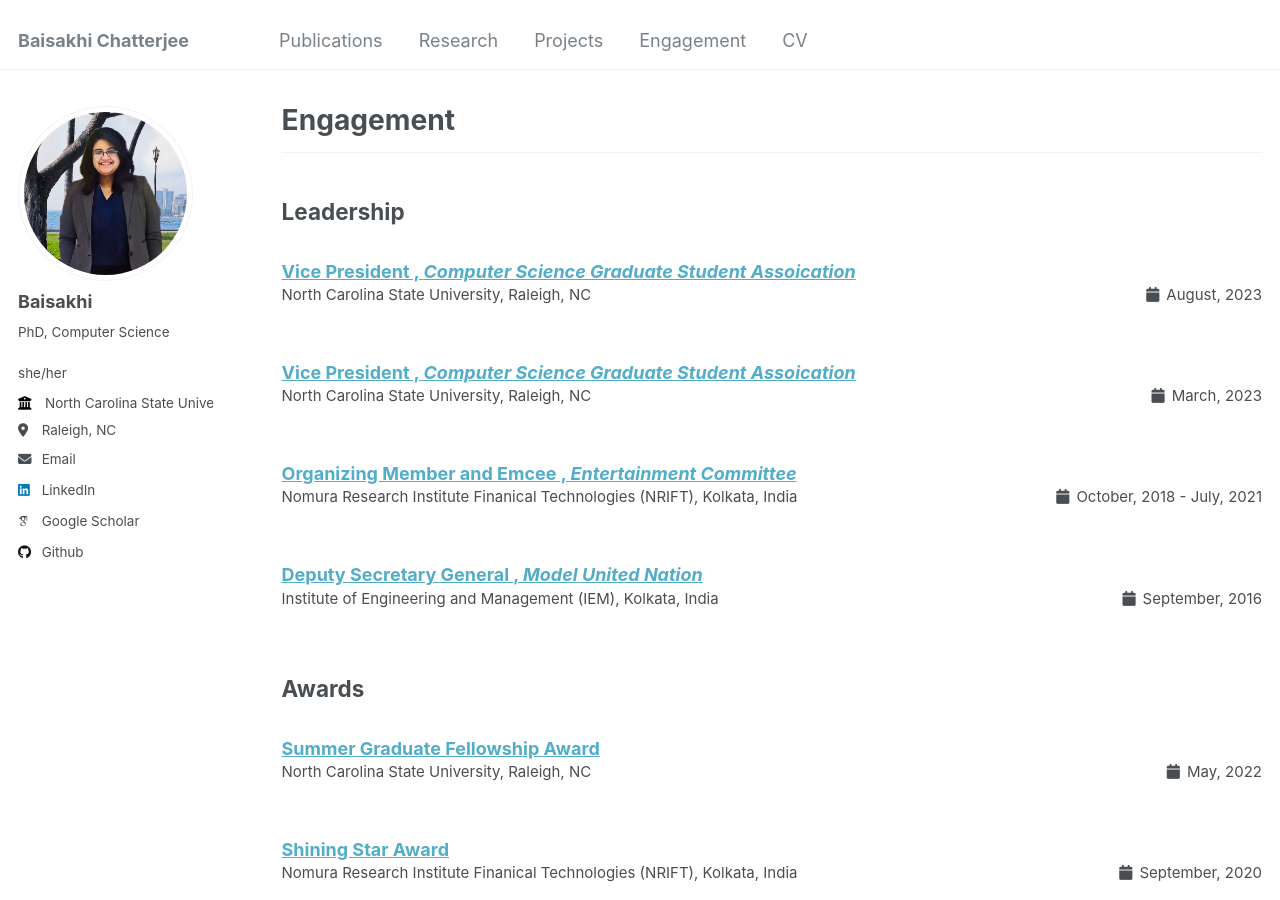
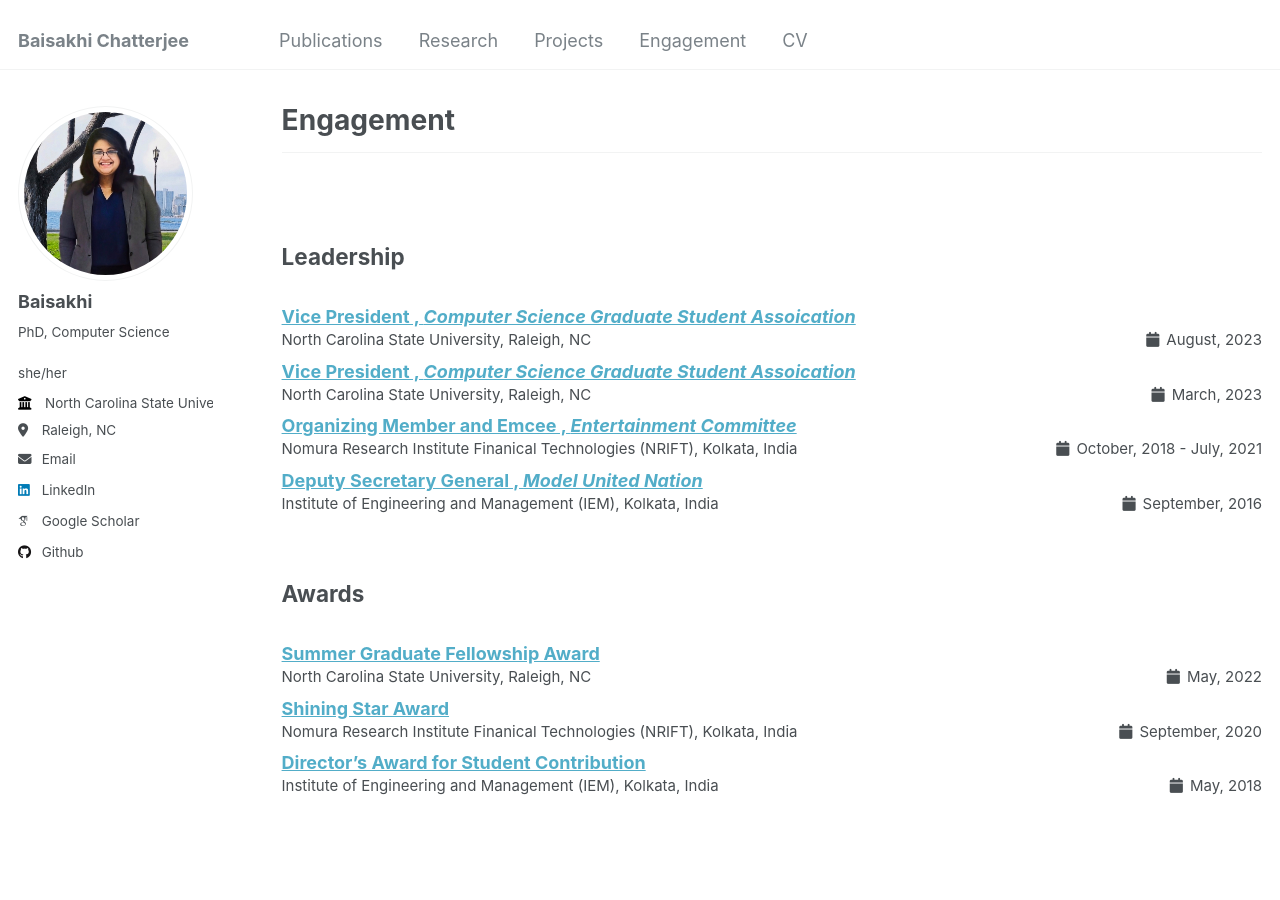
Before and after one commit to baisakhic/baisakhic.github.io, a Jekyll site: the page built from _pages/engagement.html, in a window 1280 px wide and 900 px high. Built offline with Jekyll 4.4.1, drawn with Linux system fonts in a browser that asks for light colours; some web fonts are replaced.

Commit message:
line break

```diff
--- a/_includes/archive-single.html
+++ b/_includes/archive-single.html
@@ -62,8 +62,6 @@
     <p style="margin-top: -10px;" class="archive__item-excerpt" itemprop="description">{{ post.excerpt | markdownify }}</p>
     {% elsif post.excerpt and site.read_more == 'enabled' and post.collection != 'engagement' %}
     <p style="margin-top: -10px;" class="archive__item-excerpt" itemprop="description"><p>{{ post.excerpt | markdownify | remove: '<p>' | remove: '</p>' }}<strong><a href="{{ base_path }}{{ post.url }}" rel="permalink"> Read more</a></strong></p></p>
-    {% elsif post.collection == 'engagement'  %}
-		</br>
 	{% endif %}
 
 	<!--
--- a/_pages/engagement.html
+++ b/_pages/engagement.html
@@ -16,7 +16,7 @@ author_profile: true
         {% continue %}
       {% endif %}
       {% unless title_shown %}
-        <p/><h2>{{ category[1].title }}</h2>
+        <br/><h2>{{ category[1].title }}</h2>
         {% assign title_shown = true %}
       {% endunless %}
       {% include archive-single.html %}
```
